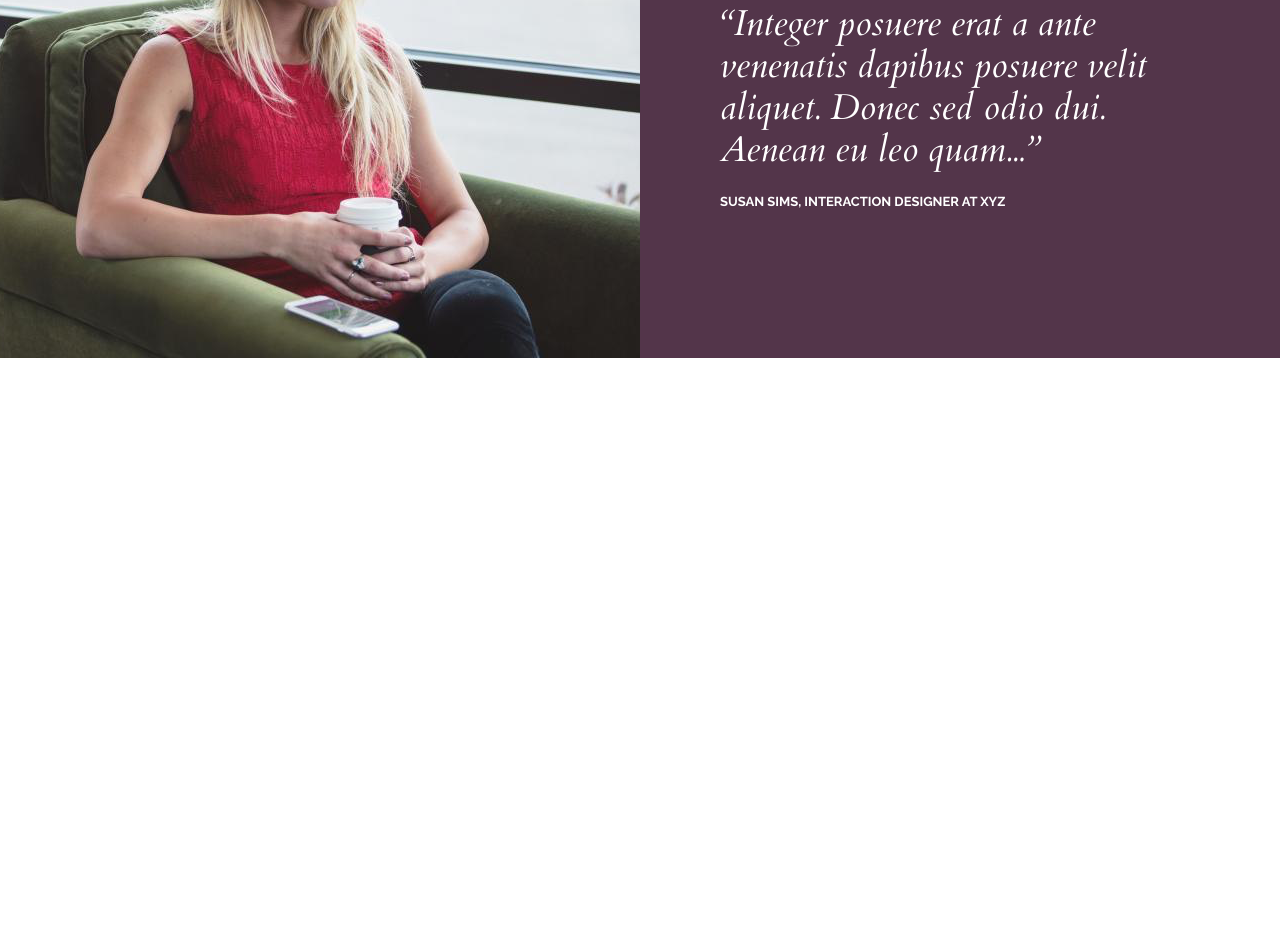
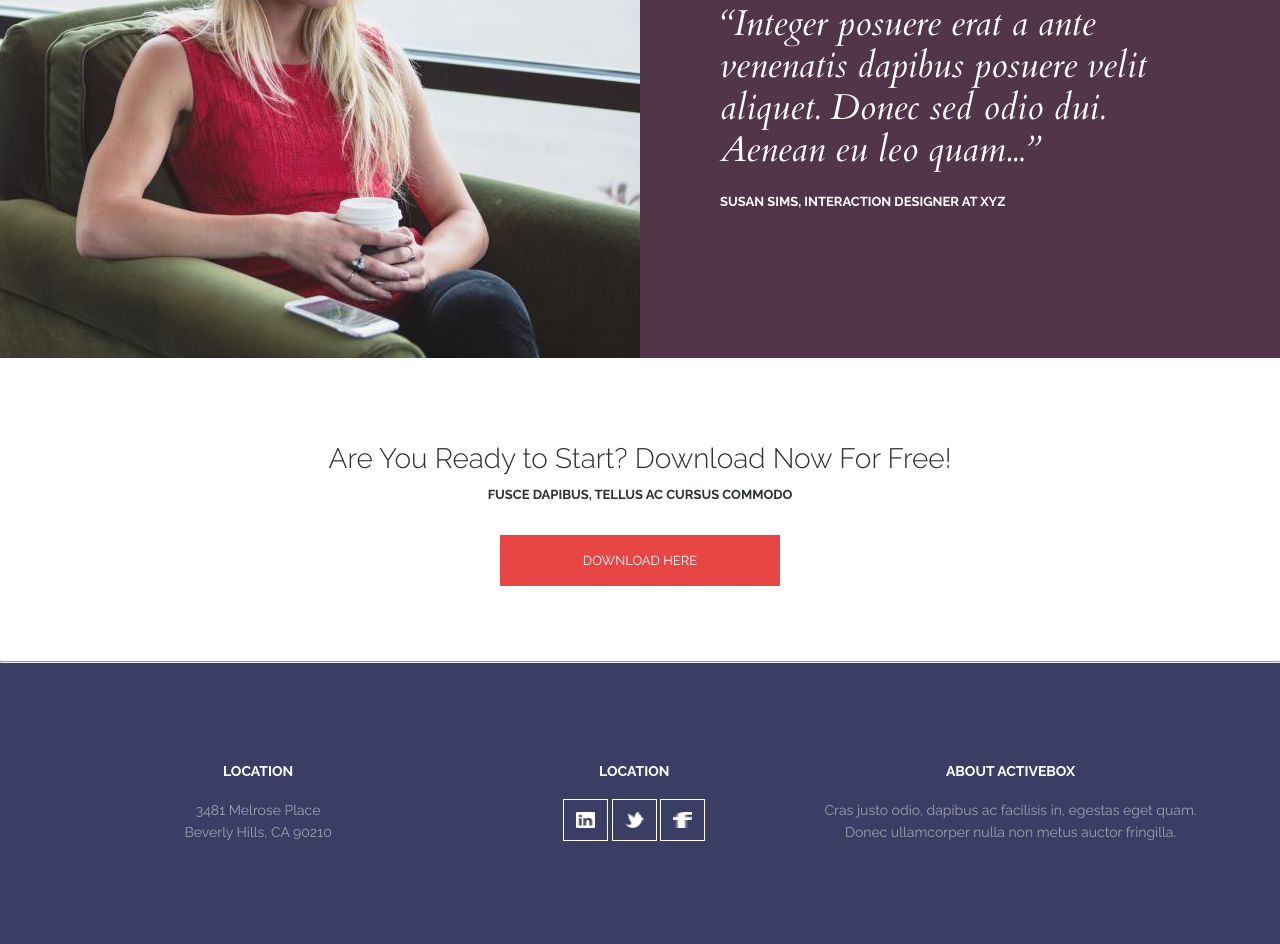
Before and after one commit to balbladed/ActiveBox.github.io, a plain HTML site: page index.html in a window 1280 px wide. Shown: the part 3067-4011 px from the top of the page. Before the commit the page ends 3425 px from the top, so only its background shows below. Drawn offline with Linux system fonts and the light colour scheme.

Commit message:
v.2 Version without adaptive and js-scripts

```diff
--- a/css/style.css
+++ b/css/style.css
@@ -333,3 +333,106 @@ body
     line-height: 21px;
     text-transform: uppercase;
 }
+
+/* end block rewiew  */
+
+.download
+{
+    display: flex;
+    flex-direction: column;
+    margin: 90px 0;
+    text-align: center;
+}
+.download__title
+{
+    color: #2d3033;
+    font-family: Raleway,sans-serif;
+    font-size: 28px;
+    font-weight: 300;
+    line-height: 21px;
+}
+.download__text
+{
+    color: #2d3033;
+    font-family: Raleway, sans-serif;
+    font-size: 13px;
+    font-weight: 700;
+    line-height: 21px;
+    text-transform: uppercase;
+    margin: 15px 0 45px 0;
+}
+.download__btn
+{
+    padding: 18px 83px 18px 83px;
+    width: 280px;
+    height: 46px;
+    background-color: #e84545;
+    color: #ffffff;
+    font-family: "Raleway", sans-serif;
+    font-size: 13px;
+    font-weight: 400;
+    line-height: 21px;
+    text-transform: uppercase;
+    transition: all .5s ease-in-out;
+    margin-bottom: 115px;
+}
+.download__btn:hover
+{
+    opacity: 0.8;
+    box-shadow: 0 0 15px rgba(0,0,0,0.5);
+}
+
+
+/* end download block */
+
+.footer
+{
+    padding: 100px 0;
+    background-color: #3a3e64;
+}
+
+.footer__inner
+{
+     display: flex;
+     flex-wrap: wrap;
+}
+.footer__item
+{
+    width: 33%;
+    text-align: center;
+}
+.footer__title
+{
+    color: #ffffff;
+    font-family: Raleway,sans-serif;
+    font-size: 14px;
+    font-weight: 700;
+    text-transform: uppercase;
+    text-align: center;
+    margin-bottom: 20px;
+}
+.footer__text
+{
+    opacity: 0.5;
+    color: #ffffff;
+    font-family: Raleway,sans-serif;
+    font-size: 14px;
+    font-weight: 400;
+    line-height: 22.5px;
+    text-align: center;
+}
+
+.social
+{
+    border: 1.9px solid #ffffff;
+    padding: 12px;
+    width: 45px;
+    height: 42px;
+    transition: all .3s ease-in;
+}
+.social:hover
+{
+    border: none;
+    opacity: 0.8;
+    box-shadow: 0 0 15px rgba(0,0,0,0.5);
+}
--- a/index.html
+++ b/index.html
@@ -292,4 +292,46 @@
 
         </div>
     </div>
+
+
+    <div class="download">
+        <div class="container">
+            <h3 class="download__title">
+                Are You Ready to Start? Download Now For Free!
+            </h3>
+            <div class="download__text">
+                Fusce dapibus, tellus ac cursus commodo
+            </div>
+            <a class = "download__btn" href="#">Download Here</a>
+        </div>
+    </div>
+<hr>
+    <footer class="footer">
+        <div class="container">
+            <div class="footer__inner">
+
+                <div class="footer__item">
+                    <div class="footer__title">Location</div>
+                    <div class="footer__text">3481 Melrose Place <br> Beverly Hills, CA 90210</div>
+                </div>
+
+                <div class="footer__item">
+                    <div class="footer__title">Location</div>
+                    <div class="footer__social">
+                            <a href=""><img src="img/Shape_11.png" alt="" class="social"></a>
+                            <a href=""><img src="img/Shape_3.png" alt="" class="social"></a>
+                            <a href=""><img src="img/Shape_6.png" alt="" class="social"></a>
+                    </div>
+                </div>
+
+                <div class="footer__item">
+                    <div class="footer__title">About ActiveBox</div>
+                    <div class="footer__text">Cras justo odio, dapibus ac facilisis in, egestas eget quam. Donec ullamcorper nulla non metus auctor fringilla.</div>
+                </div>
+
+
+
+            </div>
+        </div>
+    </footer>
 </html>
```
Also changed, not shown: img/Shape_11.png (added), img/Shape_3.png (added), img/Shape_6.png (added).
